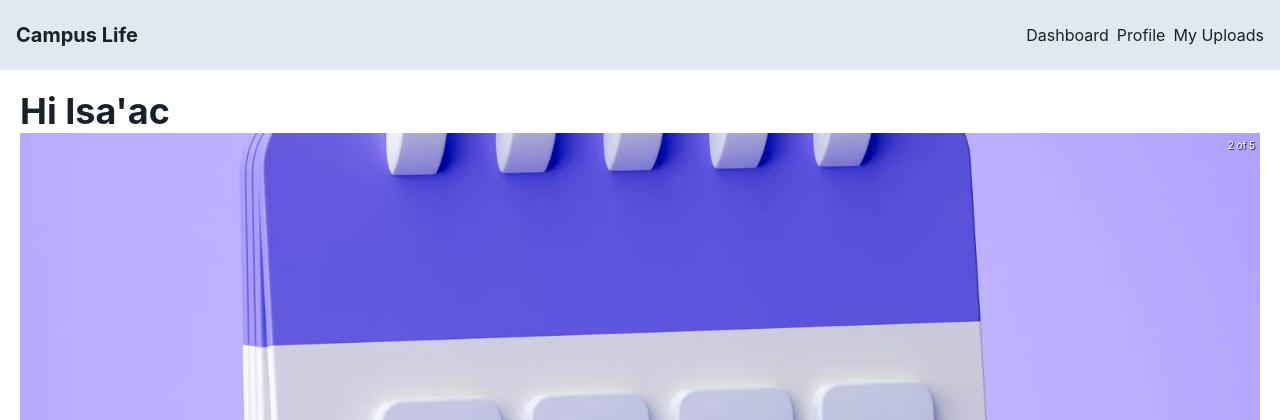
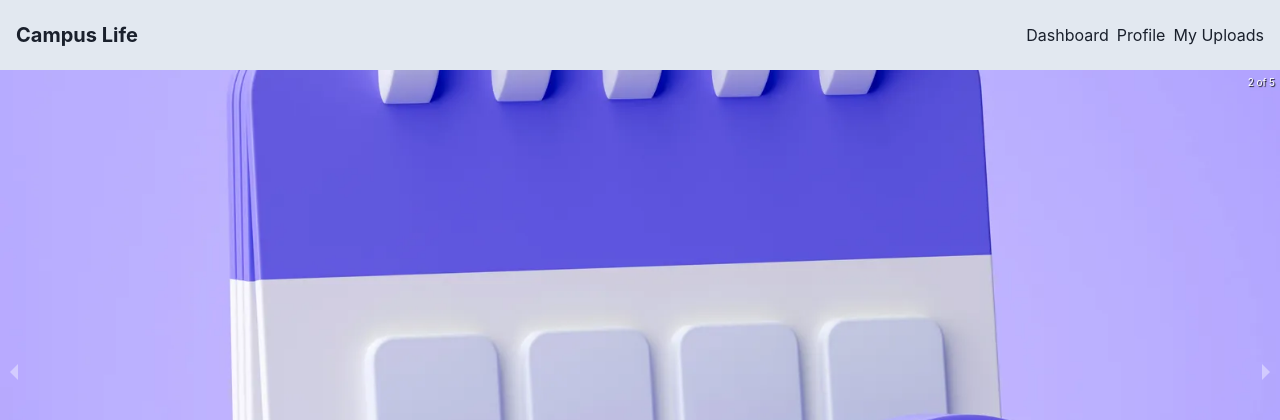
Before and after one commit to jahrulezfrancis/campus-life, a React (Vite) app: page /dashboard in a window 1280 px wide. Shown: the top 420 px of the page. Built offline with nearby package versions, Linux system fonts and the light colour scheme; no server answers.

Commit message:
removed padding

```diff
--- a/src/Components/Pages/Dashboard/Dashboard.tsx
+++ b/src/Components/Pages/Dashboard/Dashboard.tsx
@@ -1,14 +1,14 @@
-import { Box, HStack, Heading } from "@chakra-ui/react";
+import { Box, HStack } from "@chakra-ui/react";
 import UnverifiedMessage from "../../Sections/Unverified";
-import CardRenderers from "../../Sections/Cards/Renderers";
+import CardRenderers from "../../Sections/Cards/CardRenderers";
 import HighlightCarousel from "../../Sections/Slider/Carousel";
 
 
 export default function Dashboard() {
     const isVerified = true
     return (
-        <Box padding={5} height="300px">
-            <Heading>Hi Isa'ac</Heading>
+        <Box padding={0} height="300px">
+            {/* <Heading>Hi Isa'ac</Heading> */}
             <section>
                 <HighlightCarousel />
             </section>
```
